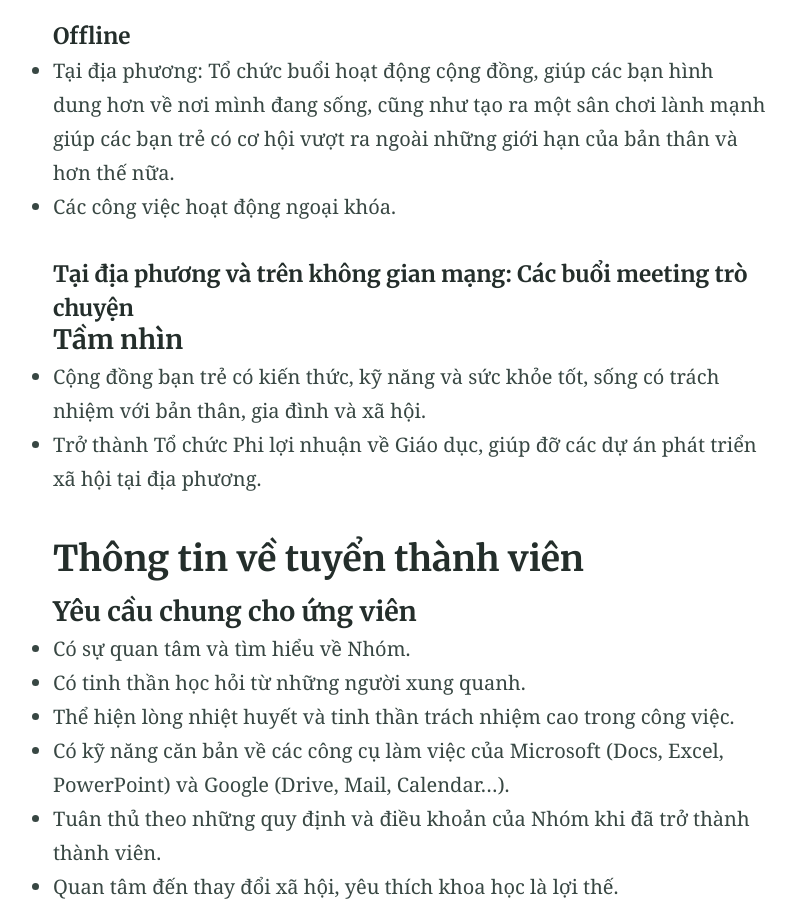
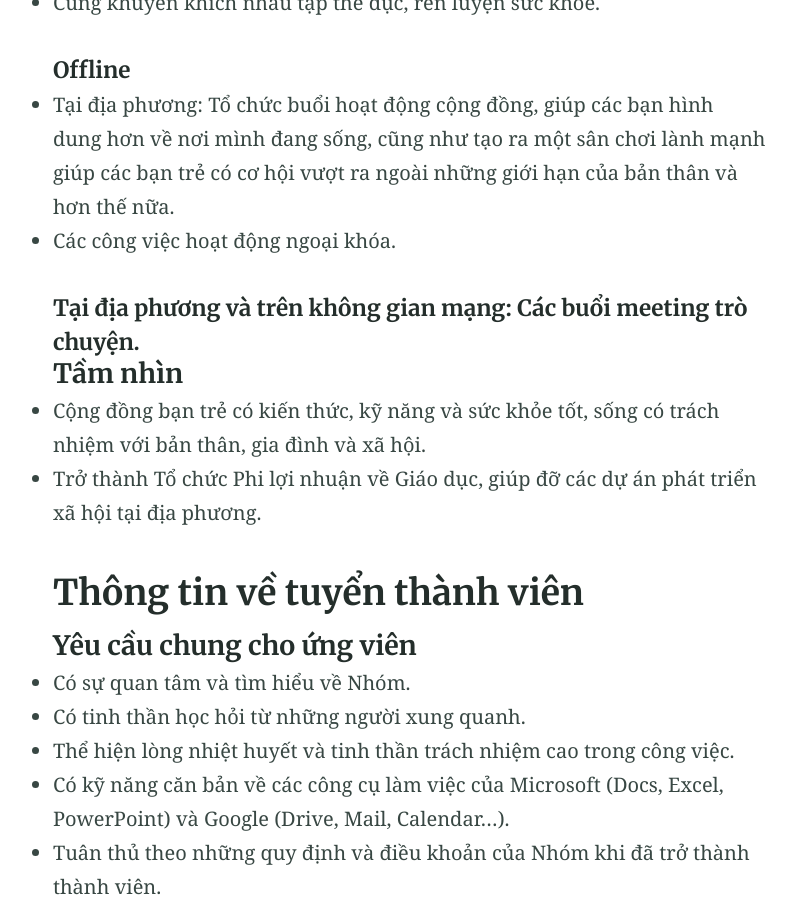
Before and after one commit to 8trien/1, a Jekyll site: the page built from index.md, in a window 1280 px wide and 900 px high, scrolled down 1594 px. Shown: the whole window, without its empty margins (230-1026 px from the left). Built offline with Jekyll 4.4.1, drawn with Linux system fonts in a browser that asks for light colours.

```diff
--- a/index.md
+++ b/index.md
@@ -17,6 +17,7 @@ Nhóm Học tập [Binhminh Knowledge](https://www.facebook.com/bmbetter) là m
 - Xây dựng một không gian học tập có hệ thống và phương pháp, giúp việc học được hiệu quả, hiểu hơn về bài học.
 - Tạo điều kiện tham gia các hoạt động trải nghiệm thực tế, xây dựng các mối quan hệ, góp phần định hướng phát triển cá nhân.
 - Cung cấp thông tin, kiến thức khoa học, từ đó ý thức được trách nhiệm của bản thân và xây dựng một lối sống để đạt được hình tượng theo đuổi.
+
 #### Đối tượng hướng đến
 - Học sinh & Cựu học sinh Trường THPT Bình Minh, Ninh Bình.
 - Các cá nhân cùng chung lý tưởng.
@@ -32,7 +33,7 @@ Nhóm Học tập [Binhminh Knowledge](https://www.facebook.com/bmbetter) là m
 - Tại địa phương: Tổ chức buổi hoạt động cộng đồng, giúp các bạn hình dung hơn về nơi mình đang sống, cũng như tạo ra một sân chơi lành mạnh giúp các bạn trẻ có cơ hội vượt ra ngoài những giới hạn của bản thân và hơn thế nữa.
 - Các công việc hoạt động ngoại khóa.
 
-##### Tại địa phương và trên không gian mạng: Các buổi meeting trò chuyện
+##### Tại địa phương và trên không gian mạng: Các buổi meeting trò chuyện.
 
 
 
@@ -87,6 +88,7 @@ Nhóm Học tập [Binhminh Knowledge](https://www.facebook.com/bmbetter) là m
 ### Tuyển Khách mời
 #### Mô tả công việc
 - Tham gia một hoặc nhiều buổi gặp mặt.
+
 #### Yêu cầu
 - Là thanh niên.
 - Có khả năng truyền tải kiến thức dễ hiểu.
```
